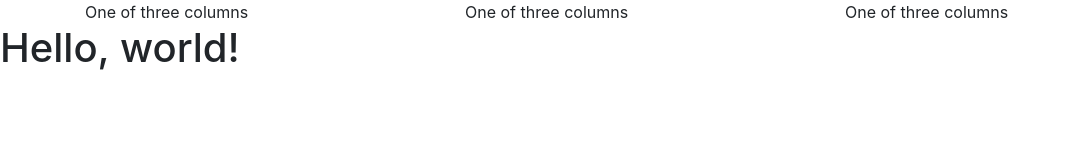
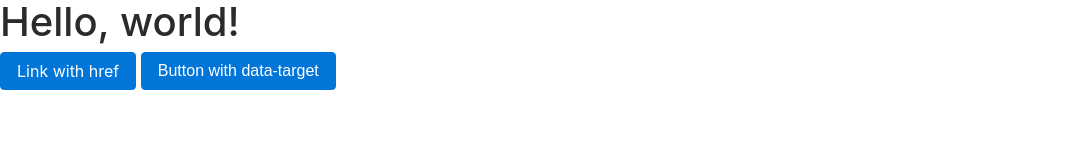
Before and after one commit to ShawnH-Code/Shawn.github.io, a plain HTML site: page index.html in a window 1280 px wide. Shown: the whole page, without its empty margins (0-1071 px from the left). Drawn offline with nearby package versions, Linux system fonts and the light colour scheme.

Commit message:
boot strap v1

```diff
--- a/index.html
+++ b/index.html
@@ -6,30 +6,30 @@
     <meta name="viewport" content="width=device-width, initial-scale=1, shrink-to-fit=no">
 
     <!-- Bootstrap CSS -->
-    <link rel="stylesheet" href="css/bootstrap.min.css" integrity="sha384-Zug+QiDoJOrZ5t4lssLdxGhVrurbmBWopoEl+M6BdEfwnCJZtKxi1KgxUyJq13dy" crossorigin="anonymous">
+    <link rel="stylesheet" href="https://maxcdn.bootstrapcdn.com/bootstrap/4.0.0-beta.3/css/bootstrap.min.css" integrity="sha384-Zug+QiDoJOrZ5t4lssLdxGhVrurbmBWopoEl+M6BdEfwnCJZtKxi1KgxUyJq13dy" crossorigin="anonymous">
 
     <title>Hello, world!</title>
-    <div class="container">
-      <div class="row">
-        <div class="col-sm">
-          One of three columns
-        </div>
-        <div class="col-sm">
-          One of three columns
-        </div>
-        <div class="col-sm">
-          One of three columns
-        </div>
-      </div>
-    </div>
   </head>
   <body>
     <h1>Hello, world!</h1>
+    <p>
+      <a class="btn btn-primary" data-toggle="collapse" href="#collapseExample" role="button" aria-expanded="false" aria-controls="collapseExample">
+        Link with href
+      </a>
+      <button class="btn btn-primary" type="button" data-toggle="collapse" data-target="#collapseExample" aria-expanded="false" aria-controls="collapseExample">
+        Button with data-target
+      </button>
+    </p>
+    <div class="collapse" id="collapseExample">
+      <div class="card card-body">
+        Anim pariatur cliche reprehenderit, enim eiusmod high life accusamus terry richardson ad squid. Nihil anim keffiyeh helvetica, craft beer labore wes anderson cred nesciunt sapiente ea proident.
+      </div>
+    </div>
 
     <!-- Optional JavaScript -->
     <!-- jQuery first, then Popper.js, then Bootstrap JS -->
     <script src="https://code.jquery.com/jquery-3.2.1.slim.min.js" integrity="sha384-KJ3o2DKtIkvYIK3UENzmM7KCkRr/rE9/Qpg6aAZGJwFDMVNA/GpGFF93hXpG5KkN" crossorigin="anonymous"></script>
     <script src="https://cdnjs.cloudflare.com/ajax/libs/popper.js/1.12.9/umd/popper.min.js" integrity="sha384-ApNbgh9B+Y1QKtv3Rn7W3mgPxhU9K/ScQsAP7hUibX39j7fakFPskvXusvfa0b4Q" crossorigin="anonymous"></script>
-    <script src="js/bootstrap.min.js"></script>
+    <script src="https://maxcdn.bootstrapcdn.com/bootstrap/4.0.0-beta.3/js/bootstrap.min.js" integrity="sha384-a5N7Y/aK3qNeh15eJKGWxsqtnX/wWdSZSKp+81YjTmS15nvnvxKHuzaWwXHDli+4" crossorigin="anonymous"></script>
   </body>
 </html>
```
